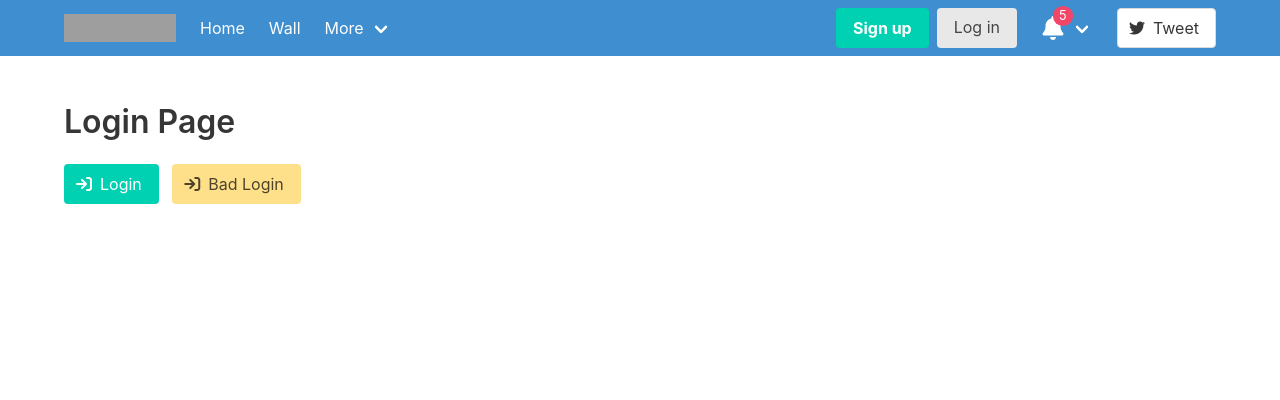
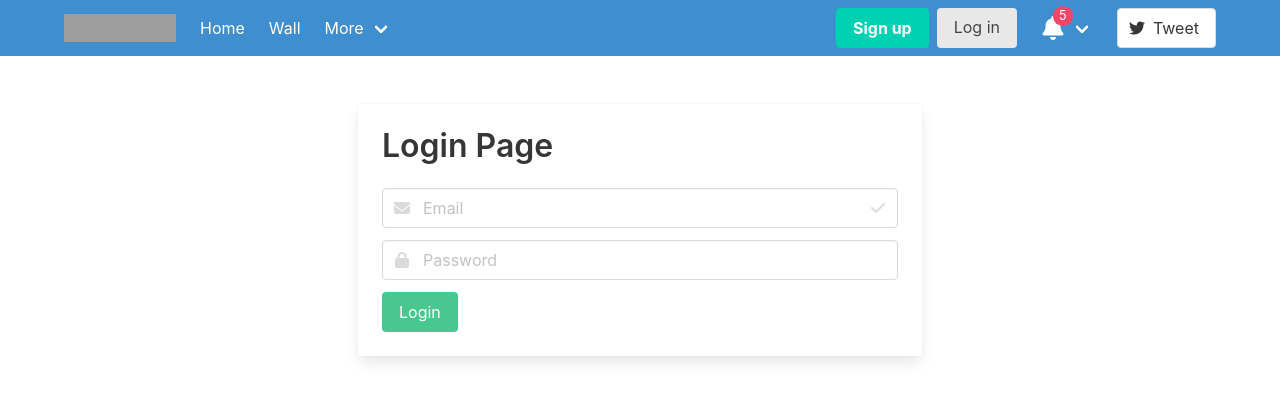
Before and after one commit to jewpaltz/2022-spring, a Vue app in the folder client/: page /login in a window 1280 px wide. Shown: the top 400 px of the page. Built offline with nearby package versions, Linux system fonts and the light colour scheme; grey boxes are pictures that could not be loaded.

Commit message:
post method is working

```diff
--- a/client/src/models/myFetch.ts
+++ b/client/src/models/myFetch.ts
@@ -3,7 +3,21 @@
 
 const API_URL = 'http://localhost:3001/api/';
 
-export function api(url: string){
-    return fetch(
-        API_URL + url).then(res => res.json());
+export function api(url: string, body?: any, method?: string, headers?: HeadersInit) {
+    let options: RequestInit = {};
+
+    if (body) {
+        options = {
+            method: method ?? 'POST', // *GET, POST, PUT, DELETE, etc.
+            cache: 'no-cache', // *default, no-cache, reload, force-cache, only-if-cached
+            headers: {
+              'Content-Type': 'application/json'
+            },
+            body: JSON.stringify(body) // body data type must match "Content-Type" header
+        };
+    }
+
+
+
+    return fetch( API_URL + url, options).then(res => res.json());
 }
--- a/client/src/models/session.ts
+++ b/client/src/models/session.ts
@@ -3,6 +3,7 @@ import router from "../router";
 
 import * as users from "../models/user";
 import { useMessages } from "./messages";
+import { api } from "./myFetch";
 
 
 const session = reactive({
@@ -10,17 +11,15 @@ const session = reactive({
     destinationUrl: null as string | null,
 })
 
-export async function Login(handle: string, password: string) {
-    const user = users.list.find(u => u.handle === handle);
+export async function Login(email: string, password: string) {
+
     const messages = useMessages();
 
     try {
-        if (!user) {
-            throw { message: "User not found" };
-        }
-        if(user.password !== password) {
-            throw { message: "Incorrect password" };
-        }
+
+        const user = await api("users/login", { email, password });
+
+        if(user) {
 
             messages.notifications.push({
                 type: "success",
@@ -29,6 +28,7 @@ export async function Login(handle: string, password: string) {
 
             session.user = user;
             router.push(session.destinationUrl  ?? '/wall');
+        }
 
     } catch (error: any) {
         messages.notifications.push({
--- a/client/src/pages/Login.vue
+++ b/client/src/pages/Login.vue
@@ -1,36 +1,58 @@
 <script setup lang="ts">
-import { Login } from '../models/session';
+    import { ref } from 'vue';
+    import { Login } from '../models/session';
 
 
-    function badLogin()
-    {
-        Login('Moshe Cohen', 'meme')
-    }
+    const email = ref('');
+    const password = ref('');
+
     function login()
     {
-        Login('vp', 'password')
+        Login(email.value, password.value);
     }
 </script>
 
 <template>
     <div class="section">
-        <h1 class="title">Login Page</h1>
 
-        <button class="button is-primary" @click="login">
-            <span class="icon">
-                <i class="fa fa-sign-in"></i>
-            </span>
-            <span>Login</span>
-        </button>
-        &nbsp;
-        <button class="button is-warning" @click="badLogin">
-            <span class="icon">
-                <i class="fa fa-sign-in"></i>
-            </span>
-            <span>Bad Login</span>
-        </button>
+        <div class="columns">
+            <div class="column is-half is-offset-one-quarter">
 
-</div>
+
+        <div class="card">
+            <form class="card-content" @submit.prevent="login">
+                <h1 class="title">Login Page</h1>
+                    <div class="field">
+                    <p class="control has-icons-left has-icons-right">
+                        <input class="input" type="email" placeholder="Email" v-model="email">
+                        <span class="icon is-small is-left">
+                        <i class="fas fa-envelope"></i>
+                        </span>
+                        <span class="icon is-small is-right">
+                        <i class="fas fa-check"></i>
+                        </span>
+                    </p>
+                    </div>
+                    <div class="field">
+                    <p class="control has-icons-left">
+                        <input class="input" type="password" placeholder="Password" v-model="password">
+                        <span class="icon is-small is-left">
+                        <i class="fas fa-lock"></i>
+                        </span>
+                    </p>
+                    </div>
+                    <div class="field">
+                    <p class="control">
+                        <button class="button is-success">
+                        Login
+                        </button>
+                    </p>
+                    </div>
+            </form>
+        </div>
+            </div>
+    </div>
+    </div>
 </template>
 
 
```
Lines whose indentation alone changed are shown as unchanged.
